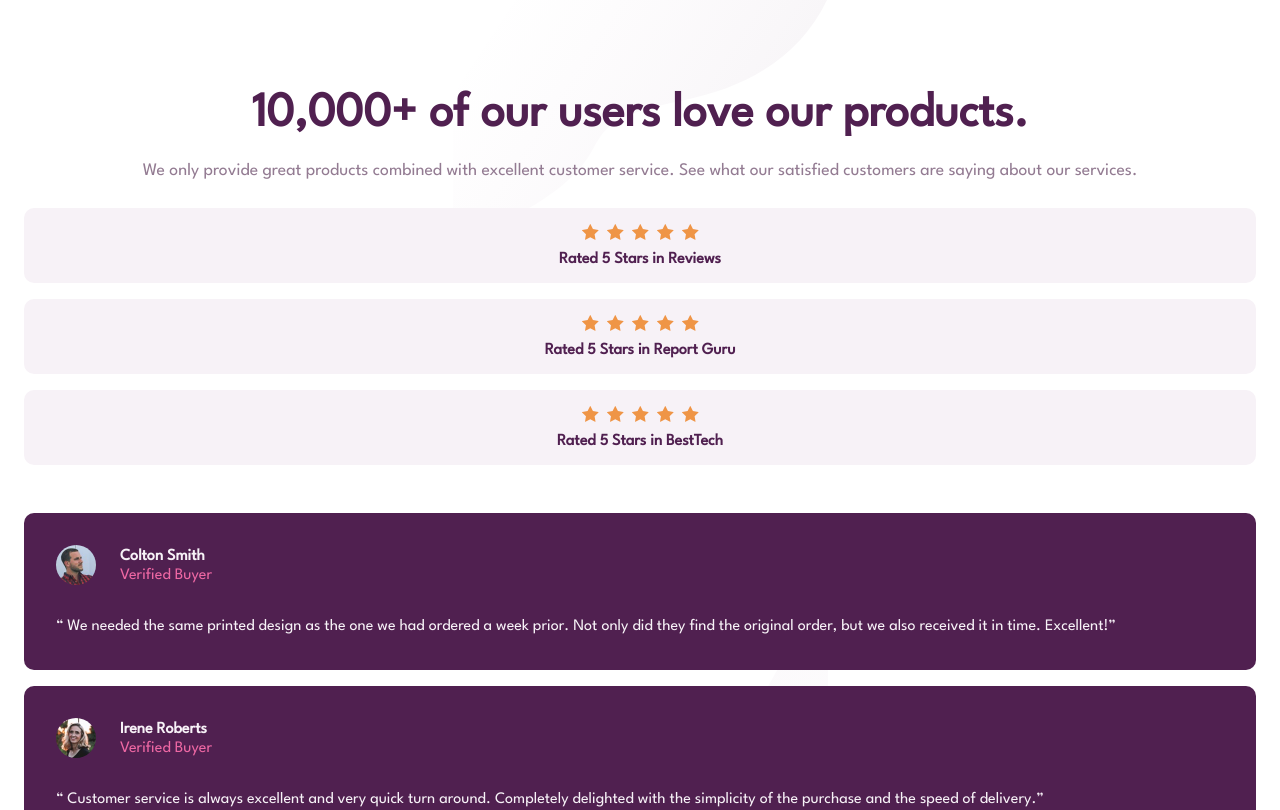
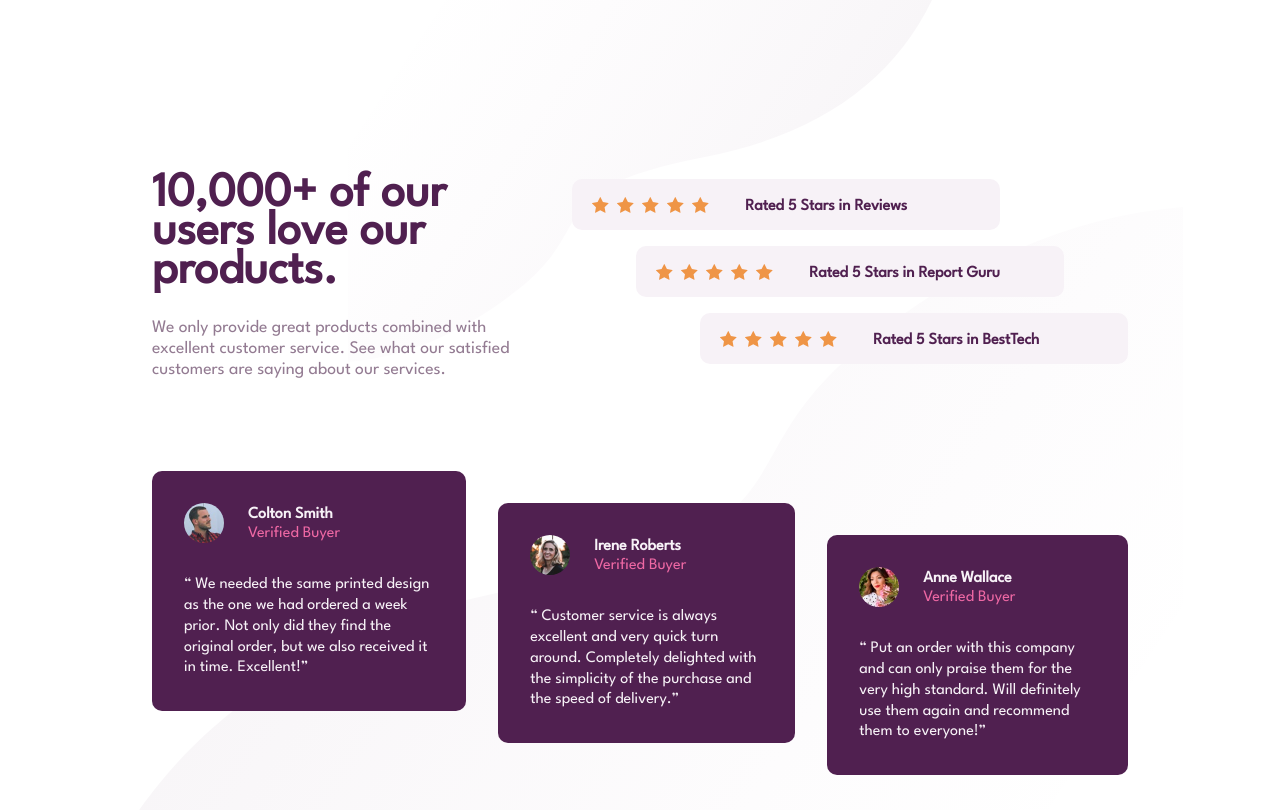
Before and after one commit to mallory-cvlh/04_social-proof-section, a plain HTML site: page index.html in a window 1280 px wide. Shown: the top 810 px of the page. Drawn offline with Linux system fonts and the light colour scheme.

Commit message:
CSS Desktop & README

```diff
--- a/css/style.css
+++ b/css/style.css
@@ -39,6 +39,10 @@ img {
 html {
     background: url("../img/bg-pattern-top-mobile.svg") no-repeat top, url("../img/bg-pattern-bottom-mobile.svg") no-repeat bottom;
     font-family: var(--FF);
+}
+
+body {
+    min-height: 100vh;
 }
 
 .main {
@@ -138,3 +142,71 @@ html {
     padding: 0 2em 2em;
     text-align: center;
 }
+
+/* || DESKTOP VIEW */
+@media screen and (min-width: 1200px) {
+    /* || GENERAL STYLES */
+    html {
+        background: url("../img/bg-pattern-top-desktop.svg") no-repeat top, url("../img/bg-pattern-bottom-desktop.svg") no-repeat bottom;;
+    }
+
+    .main {
+        margin: 5em 8rem;
+    }
+
+    /* || TOP */
+    .top {
+        align-items: center;
+        display: flex;
+        justify-content: space-between;
+    }
+
+    /* HERO */
+    .hero {
+        max-width: 400px;
+    }
+
+    .hero__h2, .hero__p {
+        text-align: left;
+    }
+
+    /* STAR */
+    .star {
+        margin-top: 2em;
+    }
+
+    .star__container {
+        align-items: center;
+        flex-direction: row;
+    }
+
+    .star__icon img {
+        margin: 0 0.25em;
+    }
+
+    .star__figcaption {
+        margin: 0.25em 3em 0 2em;
+    }
+
+    .star-one {
+        transform: translateX(-8em);
+    }
+
+    .star-two {
+        transform: translateX(-4em);
+    }
+
+    /* || USER */
+    .user {
+        display: flex;
+        gap: 2em;
+    }
+
+    .user-two {
+        transform: translateY(2em);
+    }
+
+    .user-three {
+        transform: translateY(4em);
+    }
+}
--- a/index.html
+++ b/index.html
@@ -17,6 +17,7 @@
         <h1>Social proof section</h1>
     </header>
     <main class="main">
+        <div class="top">
             <section class="main__hero hero">
                 <h2 class="hero__h2">10,000+ of our users love our products.</h2>
                 <p class="hero__p">
@@ -26,7 +27,7 @@
             </section>
             <section class="main__star star">
                 <h2 class="sr-only">Stars Reviews</h2>
-            <figure class="star__container">
+                <figure class="star__container star-one">
                     <div class="star__icon">
                         <img src="img/icon-star.svg" alt="star icon" width="17" height="16">
                         <img src="img/icon-star.svg" alt="star icon" width="17" height="16">
@@ -36,7 +37,7 @@
                     </div>
                     <figcaption class="star__figcaption">Rated 5 Stars in Reviews</figcaption>
                 </figure>
-            <figure class="star__container">
+                <figure class="star__container star-two">
                     <div class="star__icon">
                         <img src="img/icon-star.svg" alt="star icon" width="17" height="16">
                         <img src="img/icon-star.svg" alt="star icon" width="17" height="16">
@@ -46,7 +47,7 @@
                     </div>
                     <figcaption class="star__figcaption">Rated 5 Stars in Report Guru</figcaption>
                 </figure>
-            <figure class="star__container">
+                <figure class="star__container star-three">
                     <div class="star__icon">
                         <img src="img/icon-star.svg" alt="star icon" width="17" height="16">
                         <img src="img/icon-star.svg" alt="star icon" width="17" height="16">
@@ -57,9 +58,10 @@
                     <figcaption class="star__figcaption">Rated 5 Stars in BestTech</figcaption>
                 </figure>
             </section>
+        </div>
         <section class="main__user user">
             <h2 class="sr-only">Users Reviews</h2>
-            <article class="user__card">
+            <article class="user__card user-one">
                 <figure class="user__figure">
                     <img src="img/image-colton.jpg" alt="Profile Picture Of Colton" width="80" height="80">
                     <figcaption>
@@ -71,7 +73,7 @@
                     Not only did they find the original order, but we also received it in time.
                     Excellent!</q>
             </article>
-            <article class="user__card">
+            <article class="user__card user-two">
                 <figure class="user__figure">
                     <img src="img/image-irene.jpg" alt="Profile Picture Of Irene" width="80" height="80">
                     <figcaption>
@@ -82,7 +84,7 @@
                 <q class="user__review"> Customer service is always excellent and very quick turn around. Completely
                     delighted with the simplicity of the purchase and the speed of delivery.</q>
             </article>
-            <article class="user__card">
+            <article class="user__card user-three">
                 <figure class="user__figure">
                     <img src="img/image-anne.jpg" alt="Profile Picture Of Anne" width="80" height="80">
                     <figcaption>
```
Also changed, not shown: 2 other files. Lines whose indentation alone changed are shown as unchanged.
